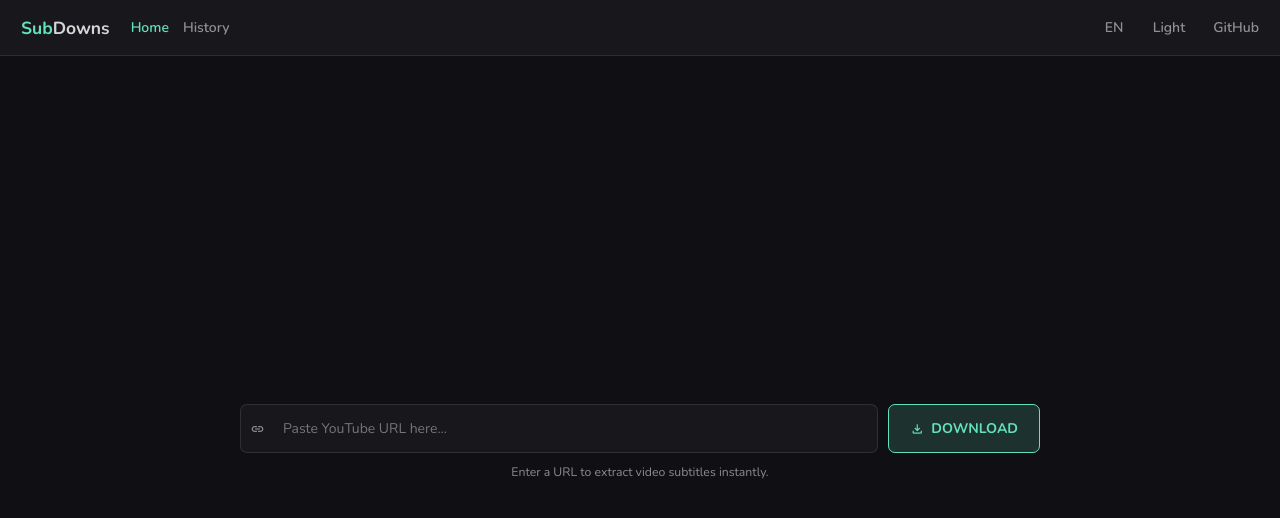
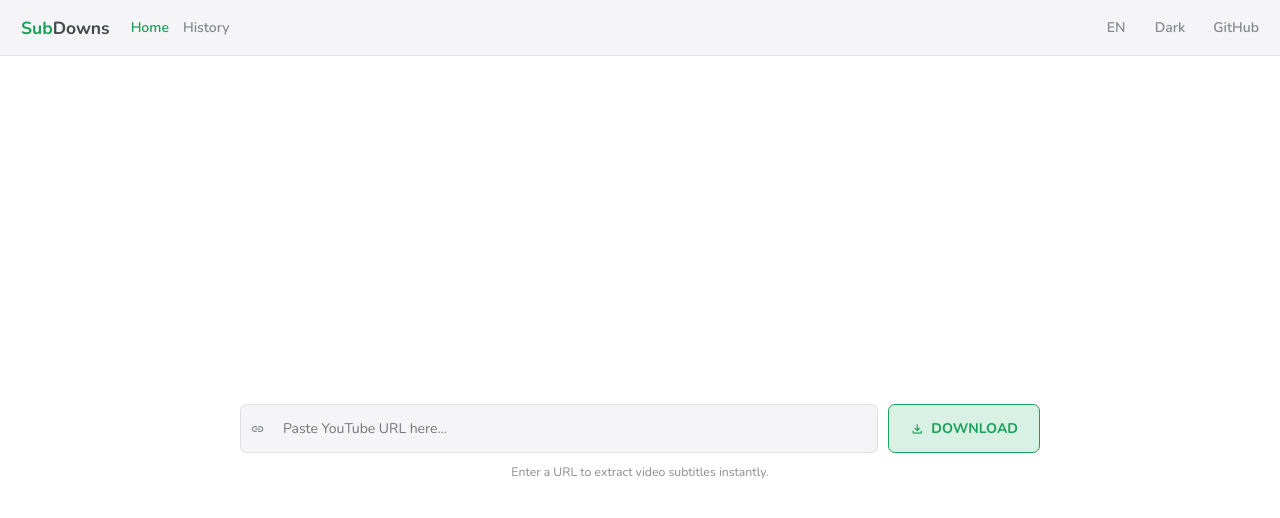
Before and after one commit to anesterdev/SubDowns-Subtitles, a Vue app: page / in a window 1280 px wide. Shown: the top 518 px of the page. Built offline with nearby package versions, Linux system fonts and the light colour scheme.

Commit message:
fix: theme switch with @vueuse/core useDark hook

```diff
--- a/package.json
+++ b/package.json
@@ -24,6 +24,7 @@
     "@hono/zod-openapi": "^1.4.0",
     "@modelcontextprotocol/sdk": "^1.29.0",
     "@scalar/hono-api-reference": "^0.11.4",
+    "@vueuse/core": "^14.3.0",
     "hono": "^4.12.26",
     "hono-rate-limiter": "^0.5.3",
     "lru-cache": "^11.5.1",
--- a/src/frontend/components/Header.vue
+++ b/src/frontend/components/Header.vue
@@ -9,22 +9,16 @@ import { APP_TITLE } from '../constants/index.ts';
 const { locale, t } = useI18n();
 const route = useRoute();
 
-const isLightTheme = ref(false);
+import { useDark, useToggle } from '@vueuse/core';
 
-onMounted(() => {
-  isLightTheme.value = document.body.classList.contains('theme-white');
+const isDark = useDark({
+  selector: 'body',
+  attribute: 'class',
+  valueDark: '',
+  valueLight: 'theme-white',
+  storageKey: 'theme',
 });
-
-function toggleTheme() {
-  isLightTheme.value = !isLightTheme.value;
-  if (isLightTheme.value) {
-    document.body.classList.add('theme-white');
-    localStorage.setItem('theme', 'light');
-  } else {
-    document.body.classList.remove('theme-white');
-    localStorage.setItem('theme', 'dark');
-  }
-}
+const toggleTheme = useToggle(isDark);
 
 async function handleLanguageChange(event: Event) {
   const target = (event.target as HTMLSelectElement).value;
@@ -54,8 +48,8 @@ const displayLanguage = computed(() => locale.value.toString().toUpperCase());
         <option value="zh">ZH</option>
         <option value="ru">RU</option>
       </select>
-      <button class="theme-toggle" @click="toggleTheme">
-        {{ isLightTheme ? t('header.theme_dark') : t('header.theme_light') }}
+      <button class="theme-toggle" @click="toggleTheme()">
+        {{ !isDark ? t('header.theme_dark') : t('header.theme_light') }}
       </button>
       <a href="https://github.com/anesterdev" target="_blank">GitHub</a>
     </div>
--- a/src/frontend/main.ts
+++ b/src/frontend/main.ts
@@ -20,11 +20,6 @@ app.use(Vue3Toastify, {
   position: 'bottom-right'
 } as ToastContainerOptions);
 
-const savedTheme = typeof window !== 'undefined' ? localStorage.getItem('theme') || 'dark' : 'dark';
-if (savedTheme === 'light' && typeof document !== 'undefined') {
-  document.body.classList.add('theme-white');
-}
-
 const savedLocale = typeof window !== 'undefined' ? localStorage.getItem('lang') || 'en' : 'en';
 if (savedLocale !== 'en') {
   try {
```
Also changed, not shown: 2 other files (tests, documents, lock files or other folders).
